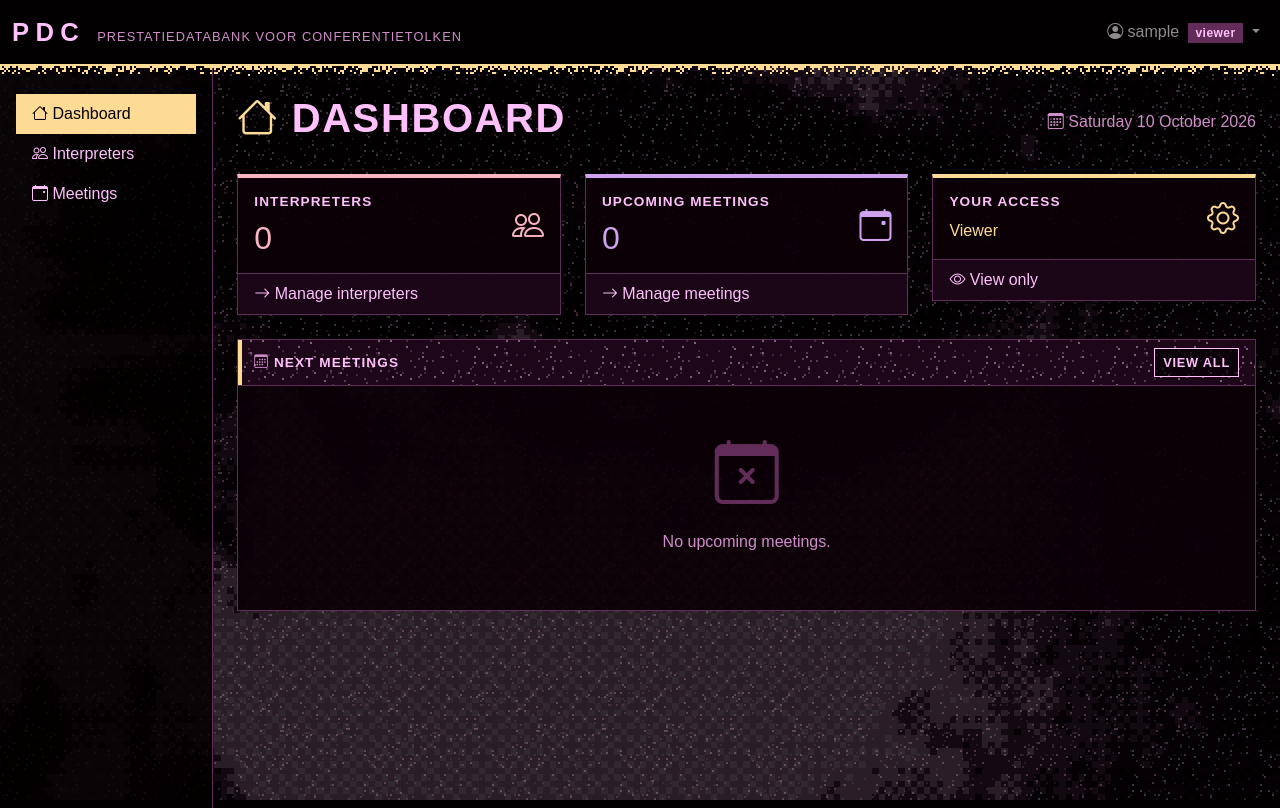
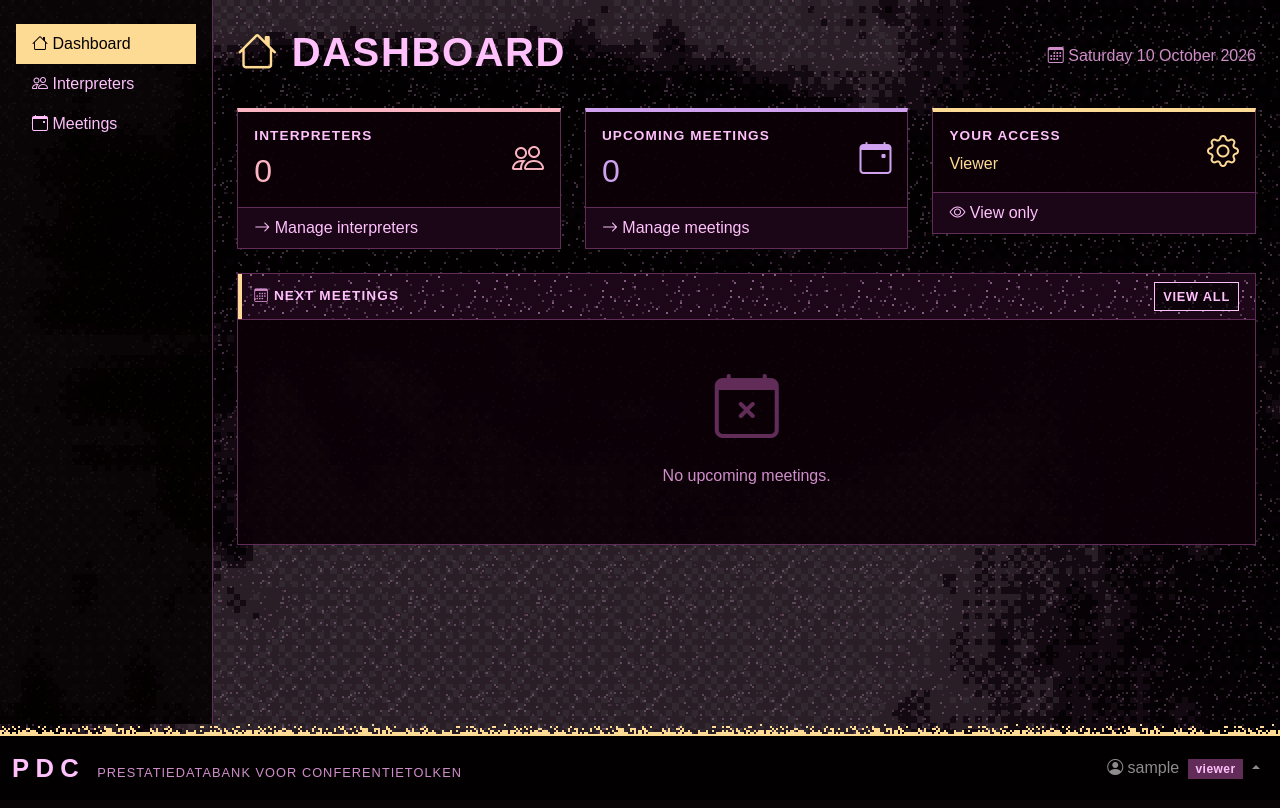
Before and after one commit to bvelsac/matcher, a Flask app: page / in a window 1280 px wide. After the commit the page ends 779 px from the top, so only its background shows below. Run offline with Flask 3, Linux system fonts and the light colour scheme; the visitor is signed in with stand-in values (Sample User, id 1); data that the repository does not hold is empty.

Commit message:
Move the navbar to the bottom of the screen
At the user's wish the bar with "PDC" now sits fixed at the bottom, with
its accent line on top and the strip of pixels thinning out upwards; the
user menu opens upwards and the page keeps room for the bar. A browser
test checks the position, the room and the menu.

Co-Authored-By: Claude Opus 5.5 <noreply@anthropic.com>
Claude-Session: https://claude.ai/code/session_014dCaygQCFVWSkX9jTSfLEV

```diff
--- a/static/css/pdc.css
+++ b/static/css/pdc.css
@@ -207,18 +207,23 @@ h1 .bi {
  * Navbar and sidebar
  * ------------------------------------------------------------------------- */
 
-.pdc-navbar {
-    position: relative;
-    z-index: 2;
-    background-color: var(--pdc-black);
-    border-bottom: 2px solid var(--pdc-accent);
+/* The navbar sits at the bottom of the screen (the user's wish, 10 October 2026) */
+body {
+    padding-bottom: 76px;
 }
 
-/* Pixels that thin out below the navbar, in the accent colour of the screen */
+.pdc-navbar {
+    z-index: 1030;
+    background-color: var(--pdc-black);
+    border-top: 2px solid var(--pdc-accent);
+}
+
+/* Pixels that thin out above the navbar, in the accent colour of the screen */
 .pdc-navbar::after {
     content: "";
     position: absolute;
-    top: 100%;
+    bottom: 100%;
+    transform: scaleY(-1);
     left: 0;
     right: 0;
     height: 12px;
@@ -249,14 +254,14 @@ h1 .bi {
 }
 
 .sidebar {
-    padding-top: 1.75rem !important;
+    padding-top: 1.5rem !important;
     background-color: rgba(3, 0, 1, 0.82);
     border-bottom: 1px solid var(--pdc-violet);
 }
 
 @media (min-width: 768px) {
     .sidebar {
-        min-height: calc(100vh - 58px);
+        min-height: calc(100vh - 76px);
         border-bottom: 0;
         border-right: 1px solid var(--pdc-violet);
     }
--- a/templates/base.html
+++ b/templates/base.html
@@ -13,7 +13,7 @@
     {% block extra_css %}{% endblock %}
 </head>
 <body class="{% block body_class %}{% endblock %}">
-    <nav class="navbar navbar-expand-lg navbar-dark pdc-navbar">
+    <nav class="navbar navbar-expand-lg navbar-dark fixed-bottom pdc-navbar">
         <div class="container-fluid">
             <a class="navbar-brand" href="{{ url_for('dashboard') }}">
                 <span class="pdc-brand">PDC</span>
@@ -25,7 +25,7 @@
             </button>
             <div class="collapse navbar-collapse" id="navbarNav">
                 <ul class="navbar-nav ms-auto">
-                    <li class="nav-item dropdown">
+                    <li class="nav-item dropup">
                         <a class="nav-link dropdown-toggle" href="#" role="button" data-bs-toggle="dropdown">
                             <i class="bi bi-person-circle"></i> {{ current_user.username }}
                             <span class="badge bg-secondary ms-1">{{ current_user.role }}</span>
```
Also changed, not shown: docs/visual-style.md (+3 -3 lines), tests/test_browser.py (+19 -0 lines).
